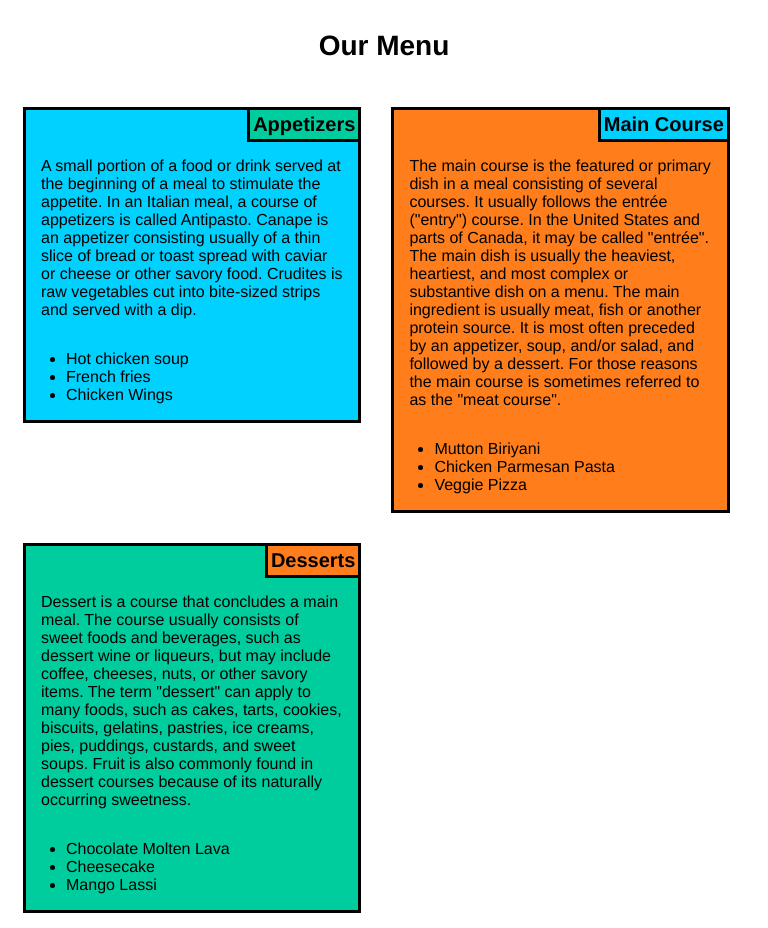
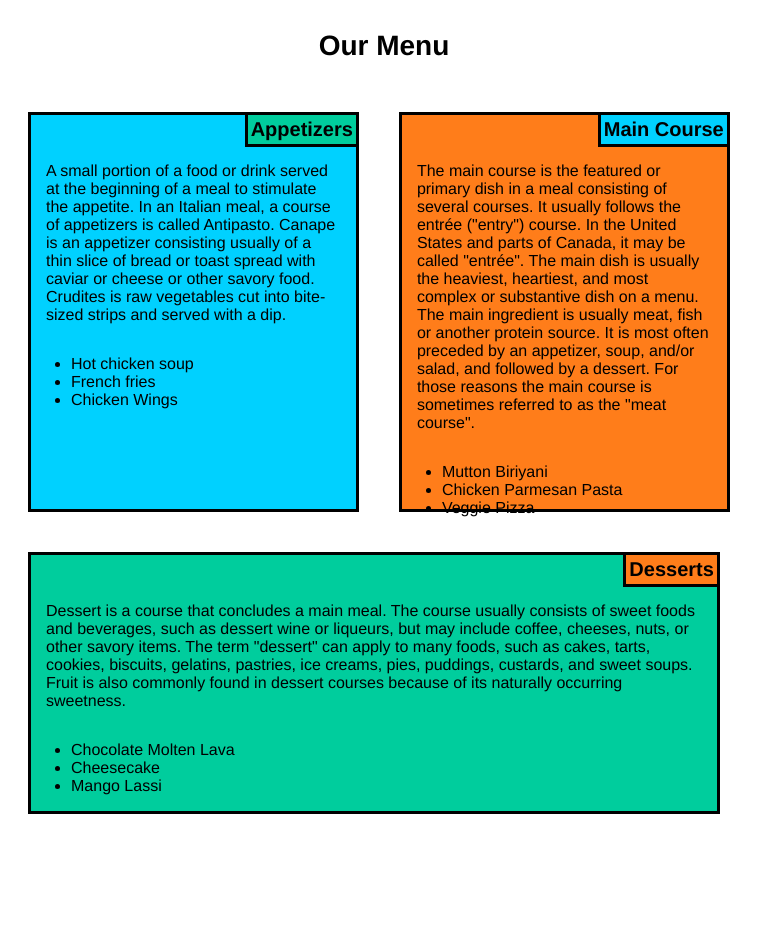
Before and after one commit to Rekhaaravind/Coursera-web-test, a plain HTML site: page module2_solution/index.html in a window 768 px wide. After the commit the page ends 834 px from the top, so only its background shows below. Drawn offline with Linux system fonts and the light colour scheme.

Commit message:
Fixed medium width same height issue

```diff
--- a/module2_solution/css/style.css
+++ b/module2_solution/css/style.css
@@ -14,7 +14,7 @@ section{
 	border:3px solid black;
 	margin:15px;
 	float:left;
-	width:30%;
+	position:relative;
 }
 
 h4{
@@ -34,9 +34,10 @@ p{
 }
 
 .container{
-	margin: 0 auto;
+	margin: 15px auto;
 	display: flex;
 }
+
 
 #apphead{
 	background-color: #00cd9d;
@@ -71,11 +72,23 @@ p{
 
 @media (min-width:768px) and (max-width:991px){
 	.col-md-6{
-		width:45%;
+		width:44%;
 	}
 	.container{
 		display:block;
 	}
+	section{
+		margin:20px;
+	}
+	#desserts{
+		width:92%;
+
+	}
+
+	#appetizers, #mainCourse{
+		height: 25em;
+	}
+
 }
 
 @media (max-width:767px) {
@@ -85,5 +98,8 @@ p{
 	.container{
 		display:block;
 	}
+	section{
+		margin:30px;
+	}
 
 }
```
